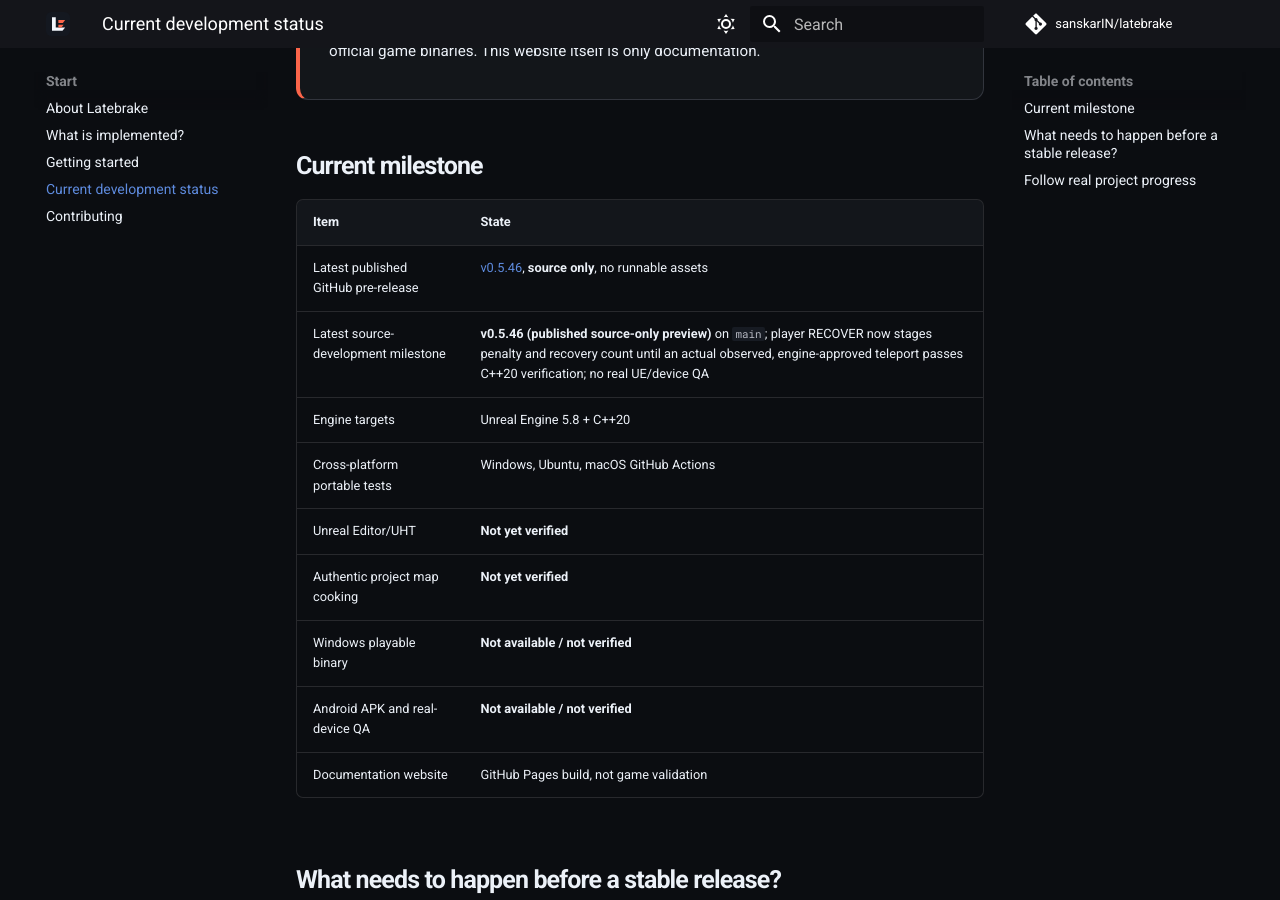
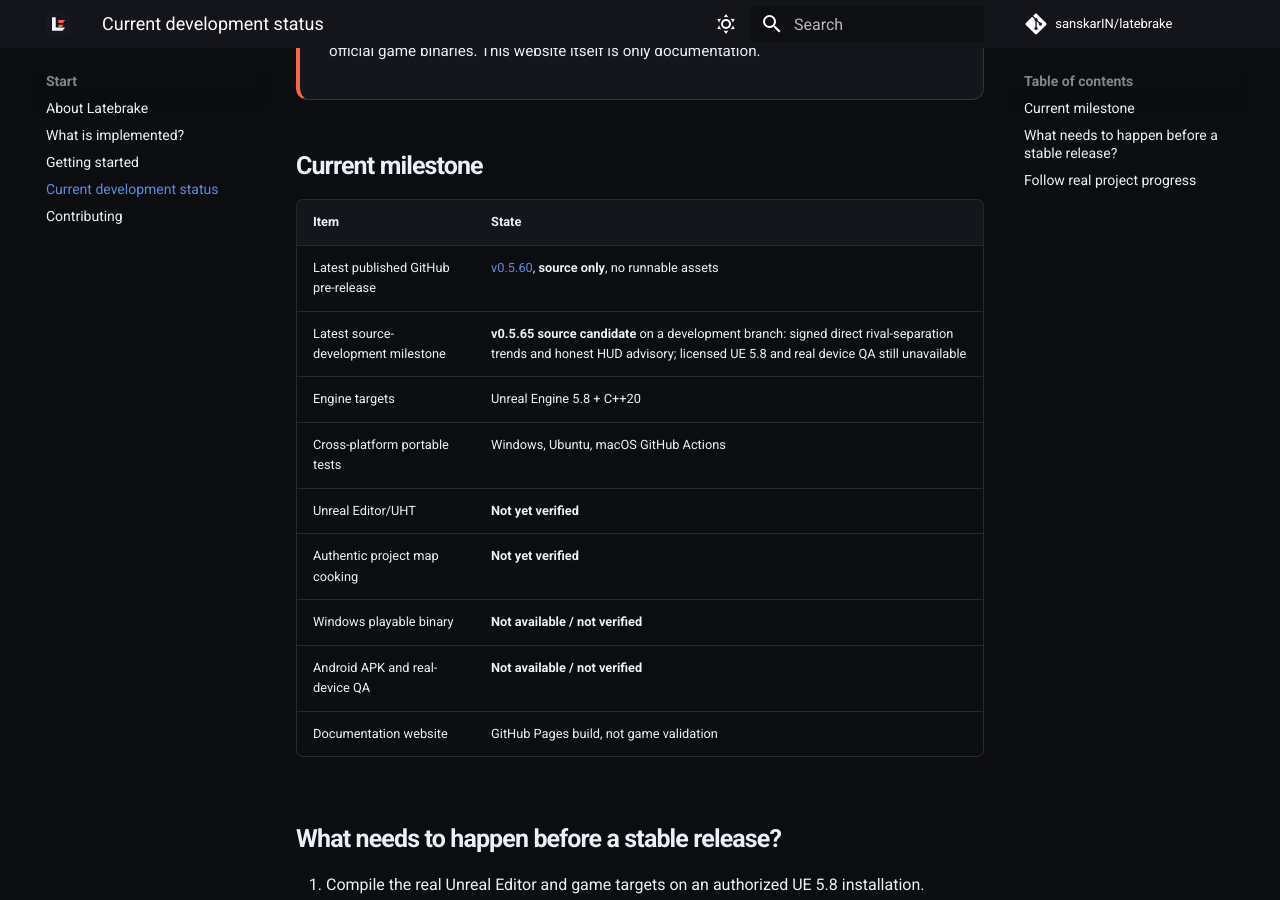
Before and after one commit to sanskarIN/latebrake, an MkDocs documentation site: the page built from docs/development-status.md, in a window 1280 px wide and 900 px high, scrolled down 308 px. Built offline with MkDocs 1.6.1 and Material for MkDocs 9.7.7, drawn with Linux system fonts in a browser that asks for light colours; comment, search, counter and statistics services are not loaded.

Commit message:
docs(status-site): distinguish published v0.5.60 from upcoming v0.5.65

```diff
--- a/docs/development-status.md
+++ b/docs/development-status.md
@@ -9,8 +9,8 @@
 
 | Item | State |
 | --- | --- |
-| Latest published GitHub pre-release | [v0.5.46](https://github.com/sanskarIN/latebrake/releases/tag/v0.5.46), **source only**, no runnable assets |
-| Latest source-development milestone | **v0.5.46 (published source-only preview)** on `main`; player RECOVER now stages penalty and recovery count until an actual observed, engine-approved teleport passes C++20 verification; no real UE/device QA |
+| Latest published GitHub pre-release | [v0.5.60](https://github.com/sanskarIN/latebrake/releases/tag/v0.5.60), **source only**, no runnable assets |
+| Latest source-development milestone | **v0.5.65 source candidate** on a development branch: signed direct rival-separation trends and honest HUD advisory; licensed UE 5.8 and real device QA still unavailable |
 | Engine targets | Unreal Engine 5.8 + C++20 |
 | Cross-platform portable tests | Windows, Ubuntu, macOS GitHub Actions |
 | Unreal Editor/UHT | **Not yet verified** |
```
